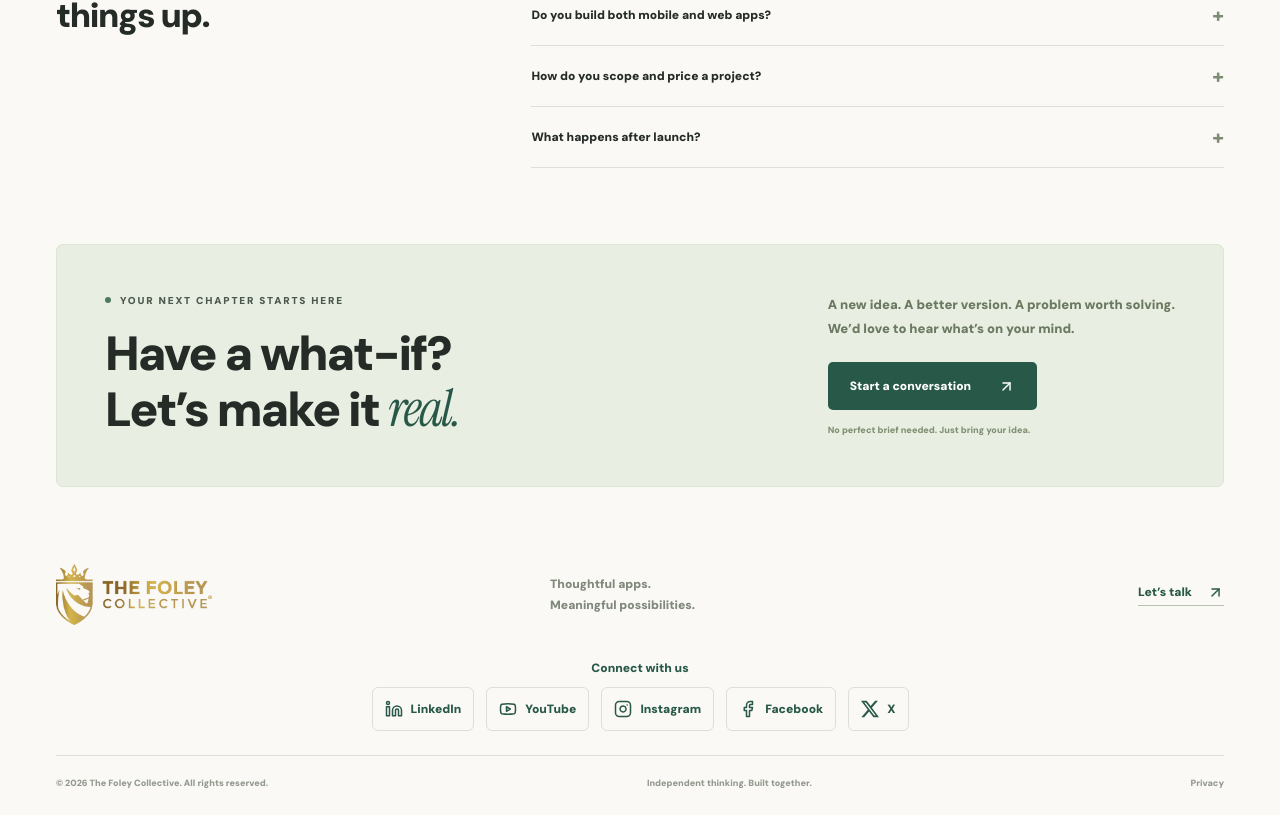
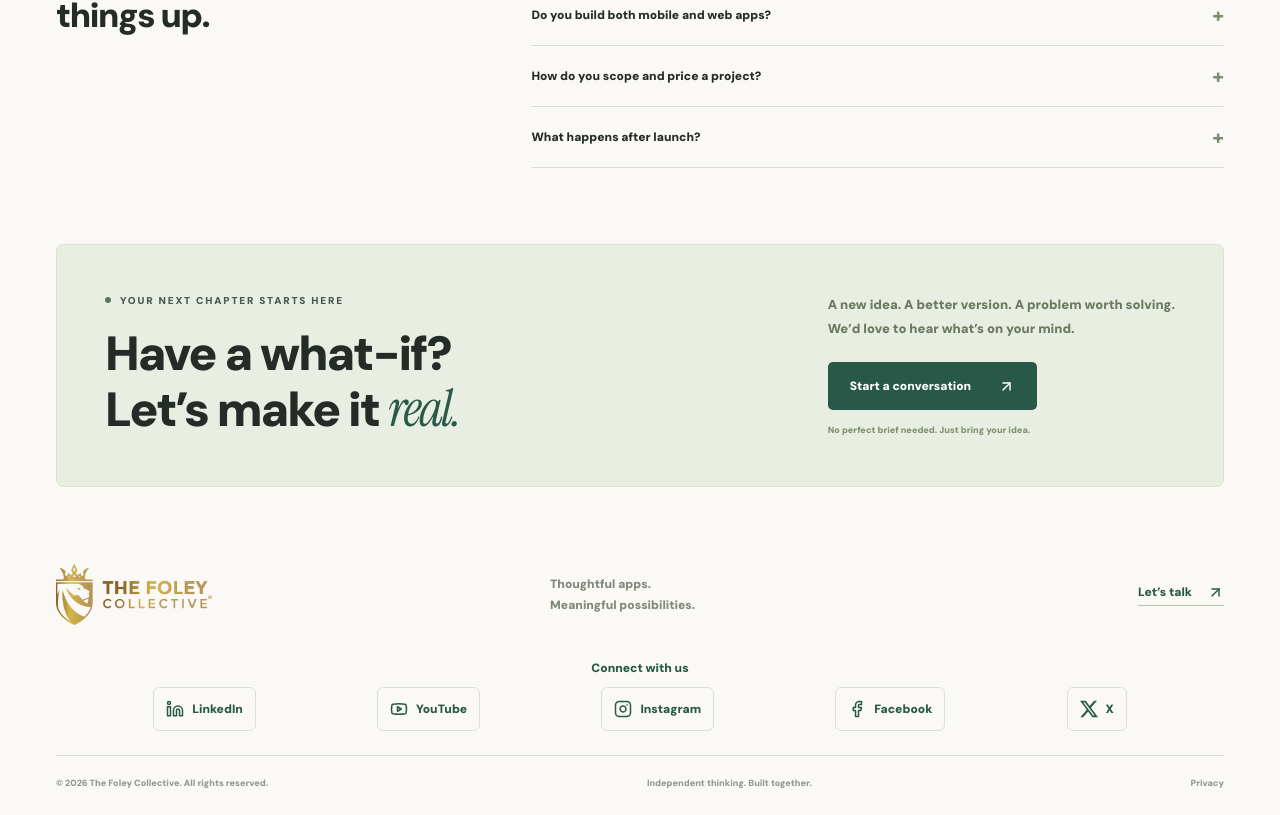
Before and after one commit to tfoley44/thecollective, a Next.js app: page / in a window 1280 px wide. Shown: the part 4057-4872 px from the top of the page. Built offline with nearby package versions, Linux system fonts and the light colour scheme; no server answers.

Commit message:
Spread social links evenly across the footer

```diff
--- a/app/globals.css
+++ b/app/globals.css
@@ -1270,8 +1270,8 @@ select:focus {
 .footer-social ul {
   display: flex;
   flex-wrap: wrap;
-  justify-content: center;
-  gap: 8px 12px;
+  justify-content: space-evenly;
+  gap: 16px 24px;
   list-style: none;
   padding: 0;
   margin: 0;
```
